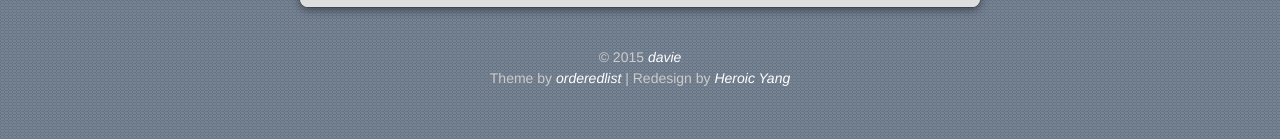
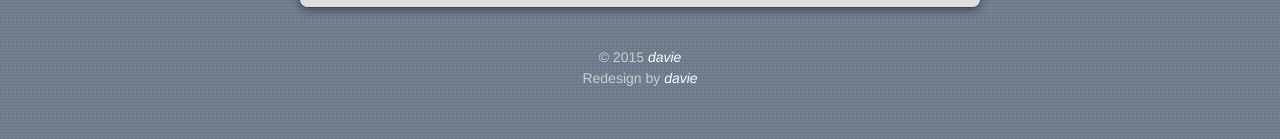
Before and after one commit to uuuuup/uuuuup.github.com, a plain HTML site: page 2015/01/19/hello-world/index.html in a window 1280 px wide. Shown: the part 942-1081 px from the top of the page. Drawn offline with nearby package versions, Linux system fonts and the light colour scheme; a web font is replaced by a local one.

Commit message:
Site updated: 2015-01-20 10:45:29

```diff
--- a/2015/01/19/hello-world/index.html
+++ b/2015/01/19/hello-world/index.html
@@ -137,9 +137,7 @@ Quick">
 
 </div>
 <div class="theme-copyright">
-  Theme by <a href="https://github.com/orderedlist" target="_blank">orderedlist</a>
-   |
-  Redesign by <a href="http://heroicyang.com/" target="_blank">Heroic Yang</a>
+  Redesign by <a href="http://uuuuup.github.com/" target="_blank">davie</a>
 </div>
 <div class="clearfix"></div></footer>
   <script src="//ajax.googleapis.com/ajax/libs/jquery/1.8/jquery.min.js"></script>
```
Also changed, not shown: archives/2015/01/index.html (+1 -3 lines), archives/2015/index.html (+1 -3 lines), archives/index.html (+1 -3 lines), index.html (+1 -3 lines).
